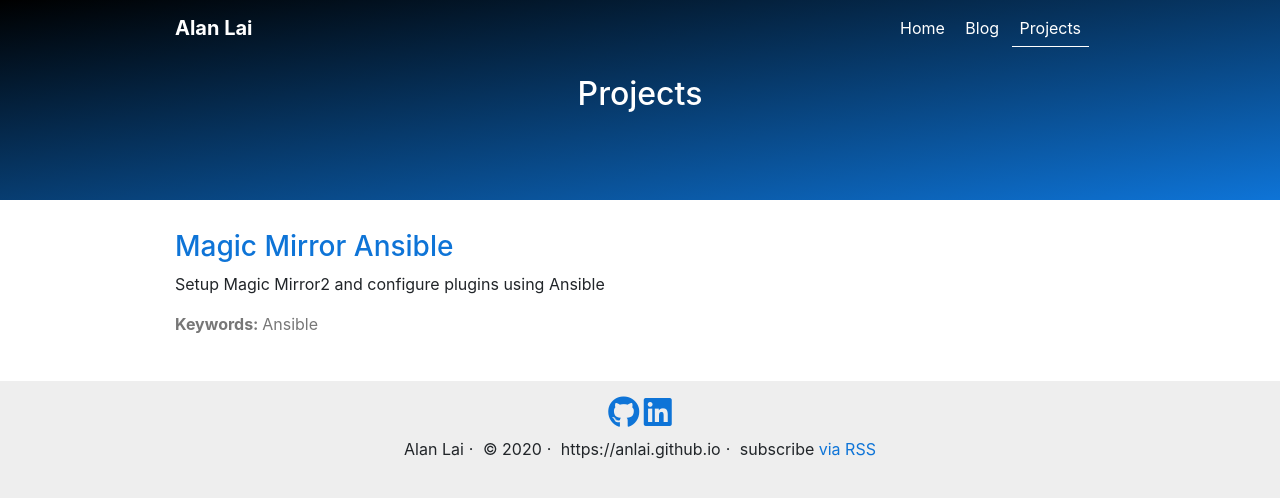
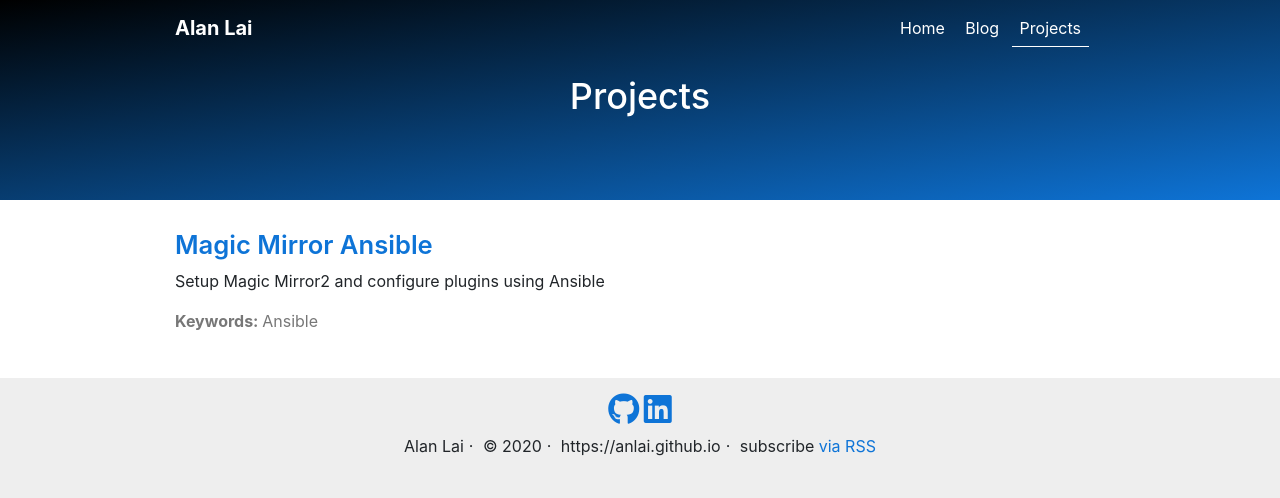
Before and after one commit to anlai/anlai.github.com, a Jekyll site: the page built from projects/index.html, in a window 1280 px wide. Shown: the top 498 px of the page. Built offline with Jekyll 4.4.1, drawn with Linux system fonts in a browser that asks for light colours; nearby versions of some CDN libraries.

Commit message:
updated the styles

```diff
--- a/_layouts/post.html
+++ b/_layouts/post.html
@@ -4,7 +4,7 @@
 
 <div class="header-half-spacer">
     <div class="container">
-        <h2>{{ page.title }}</h2>
+        <h1 class="page-title">{{ page.title }}</h1>
 
         <div class="page-meta row">
             <div class="col-sm-12 col-md-6 page-meta-left item-meta post-meta">{{ page.date | date: "%b %-d, %Y" }}</div>
--- a/_layouts/project.html
+++ b/_layouts/project.html
@@ -4,7 +4,7 @@
 
 <div class="header-half-spacer">
     <div class="container">
-        <h2>{{ page.title }}</h2>
+        <h1 class="page-title">{{ page.title }}</h2>
 
         {% if page.github_url %}
         <a href="{{ page.github_url }}" class="btn btn-secondary header-button">
--- a/assets/css/site.scss
+++ b/assets/css/site.scss
@@ -20,7 +20,20 @@
 }
 a { color: $secondarytext; }
 a:hover { color: $lightprimarytext; text-decoration: none; }
-h3 { color: $secondarytext; }
+
+h1.page-title {
+    color: $white;
+    font-size: 2.25rem;
+}
+h2 {
+    color: $secondarytext;
+    font-size: 2rem;
+    font-weight: 700;
+}
+h3 {
+    font-size: 1.6rem;
+    font-weight: 600;
+}
 
 .container {
     max-width: 960px;
--- a/blog/index.html
+++ b/blog/index.html
@@ -8,7 +8,7 @@
 
 <div class="header-half-spacer">
     <div class="container">
-        <h2>My Blog</h2>
+        <h1 class="page-title">My Blog</h2>
     </div>
 </div>
 
--- a/projects/index.html
+++ b/projects/index.html
@@ -5,7 +5,7 @@
 
 <div class="header-half-spacer">
     <div class="container">
-        <h2>Projects</h2>
+        <h1 class="page-title">Projects</h2>
     </div>
 </div>
 
```
